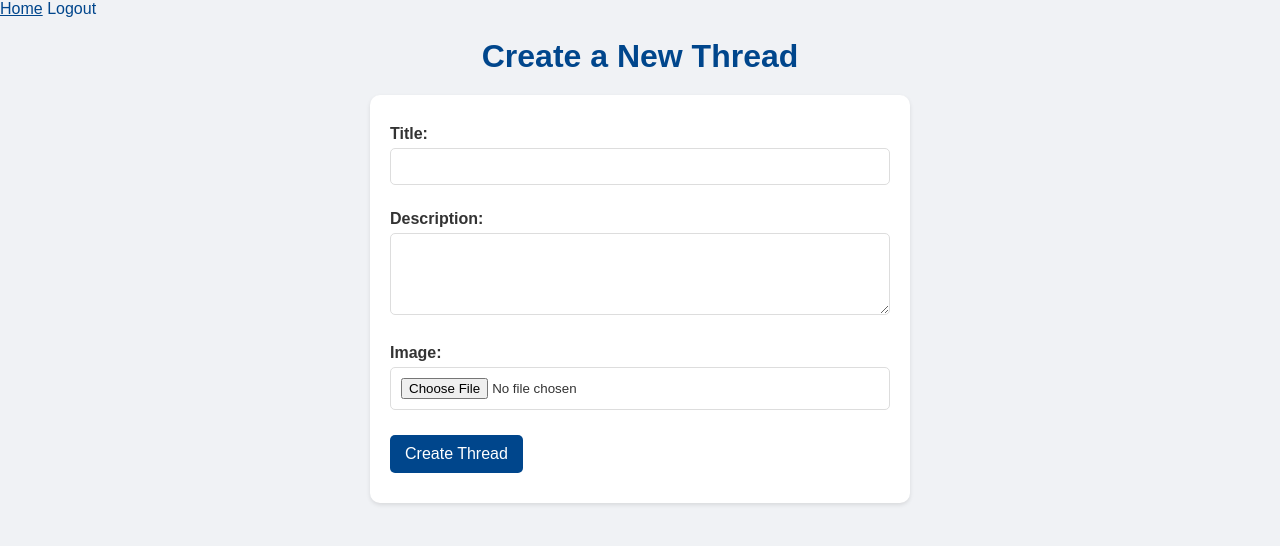
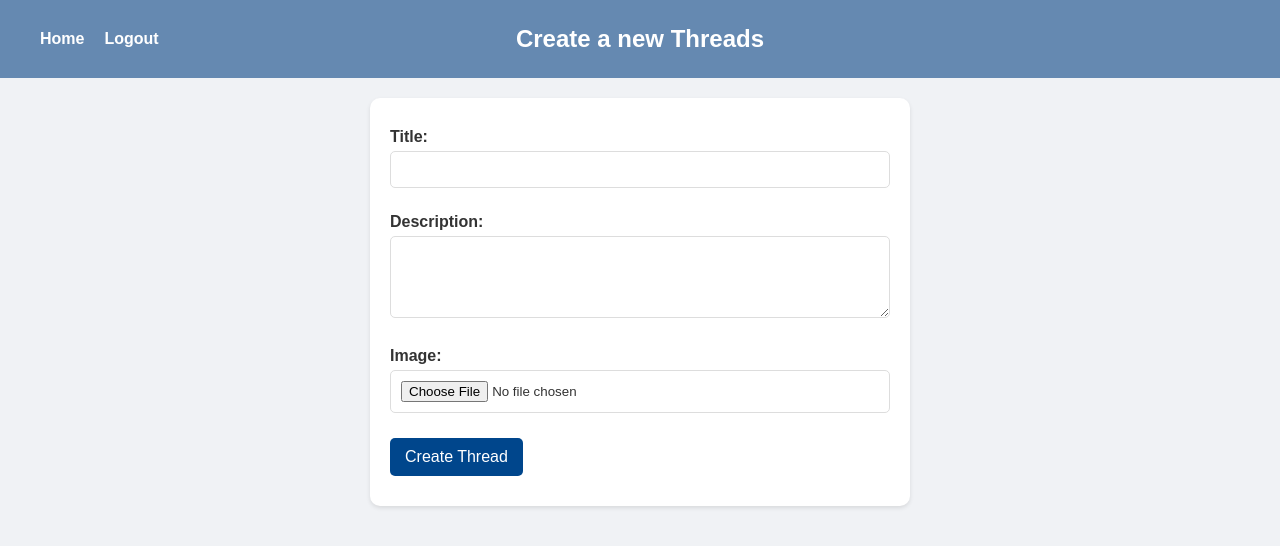
Before and after one commit to wei-ting-Hsu/Database, a plain HTML site: page final/templates/create.html in a window 1280 px wide. Drawn offline with Linux system fonts and the light colour scheme.

Commit message:
Add files via upload

```diff
--- a/final/static/styles.css
+++ b/final/static/styles.css
@@ -182,7 +182,7 @@ button:hover {
     right: 20px; /* Adjusts distance from the right of the viewport */
     width: 60px; /* Sets width to make it circular */
     height: 60px; /* Sets height to make it circular */
-    background-color: #007bff; /* Blue background color */
+    background-color: #a4b7d7; /* Blue background color */
     color: white; /* White text */
     border: none; /* No border */
     border-radius: 50%; /* Makes the button perfectly circular */
@@ -196,10 +196,55 @@ button:hover {
 }
 
 .create-thread-button:hover {
-    background-color: #0056b3; /* Darker blue on hover */
+    background-color: #6589b1; /* Darker blue on hover */
 }
 
 .create-thread-button a {
     text-decoration: none; /* Removes underline from the link */
     color: white; /* Keeps the link text white */
 }
+.threads-header {
+    background-color: #6589b1; /* 深灰背景 */
+    color: white; /* 文字顏色 */
+    padding: 30px 30px; /* 上下內邊距 */
+    margin-bottom: 20px; /* 與內容分隔 */
+    display: flex;
+    flex-direction: column; /* 垂直佈局 */
+    align-items: center; /* 元素置中 */
+    text-align: center; /* 文字置中 */
+}
+
+.header-container {
+    display: flex;
+    justify-content: space-between; /* 左右對齊 */
+    align-items: center; /* 垂直置中 */
+    width: 100%; /* 撐滿父容器 */
+    max-width: 1200px; /* 最大寬度限制 */
+    margin: 0 auto; /* 置中對齊 */
+    position: relative; /* 添加相對定位 */
+}
+.nav-links {
+    display: flex;
+    gap: 20px; /* 連結間距 */
+}
+
+.nav-links a {
+    color: white; /* 連結文字顏色 */
+    text-decoration: none; /* 移除底線 */
+    font-size: 16px;
+    font-weight: bold;
+}
+
+.nav-links a:hover {
+    text-decoration: underline; /* 滑鼠移上時顯示底線 */
+}
+
+h1 {
+    color: white;
+    margin: 0; /* 移除預設的 margin */
+    font-size: 24px;
+    font-weight: bold;
+    position: absolute; /* 絕對定位 */
+    left: 50%; /* 文字左邊界置於 50% */
+    transform: translateX(-50%); /* 使文字真正置中 */
+}
--- a/final/templates/create.html
+++ b/final/templates/create.html
@@ -7,11 +7,15 @@
     <title>Threads</title>
 </head>
 <body>
-    <div class="navbar">
-        <a href="/threads">Home</a>
-        <a href="/logout">Logout</a>
+    <div class="threads-header">
+        <div class="header-container">
+            <div class="nav-links">
+                <a href="/threads">Home</a>
+                <a href="/logout">Logout</a>
+            </div>
+            <h1>Create a new Threads</h1>
+        </div>
     </div>
-    <h1>Create a New Thread</h1>
     <form action="/threads" method="POST" enctype="multipart/form-data">
         <label for="title">Title:</label>
         <input type="text" name="title" id="title" required>
```
Also changed, not shown: final/templates/threads.html (+10 -4 lines), final/uploads/310129147_530201999115107_3190972011577421002_n.jpg (added), final/uploads/378151534_792096722717295_4219680724827099925_n.jpg (added), 2 other files.
